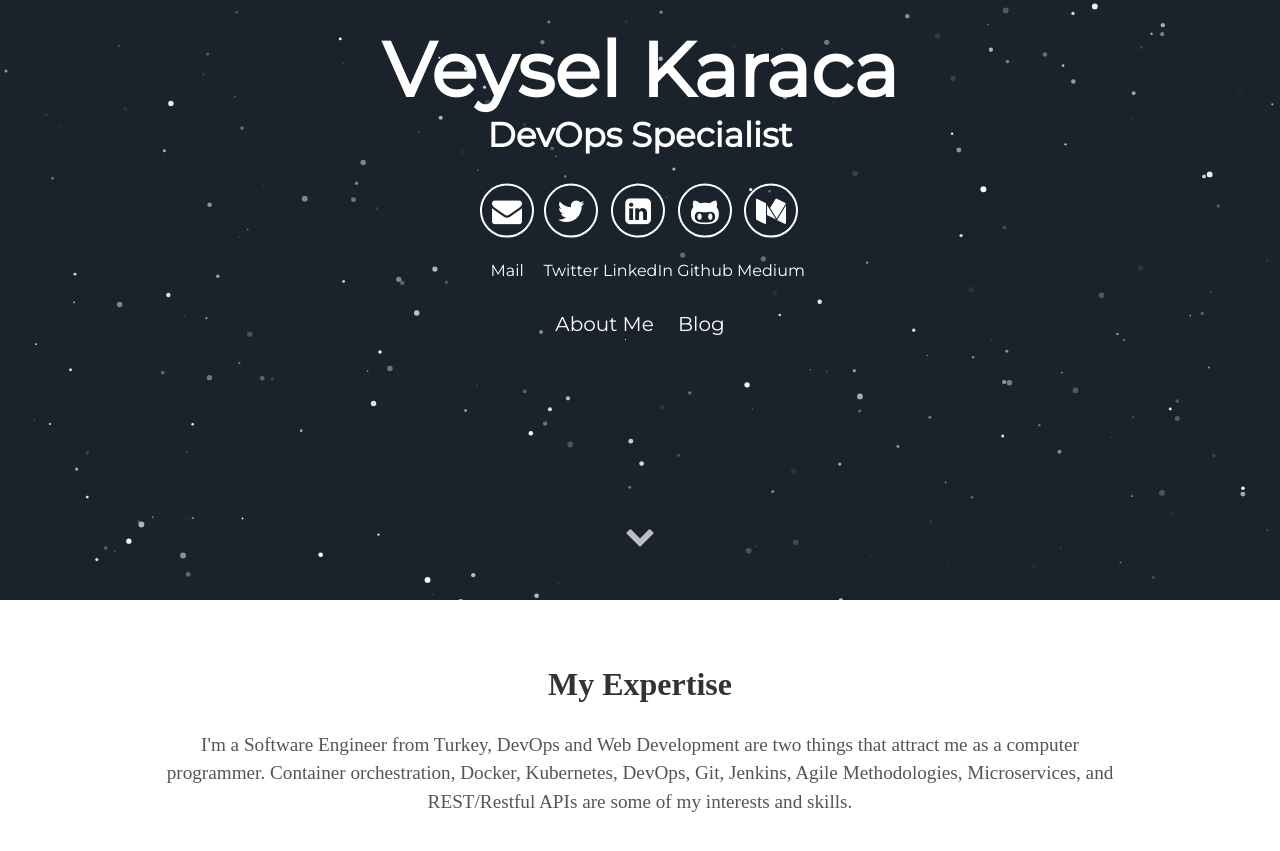
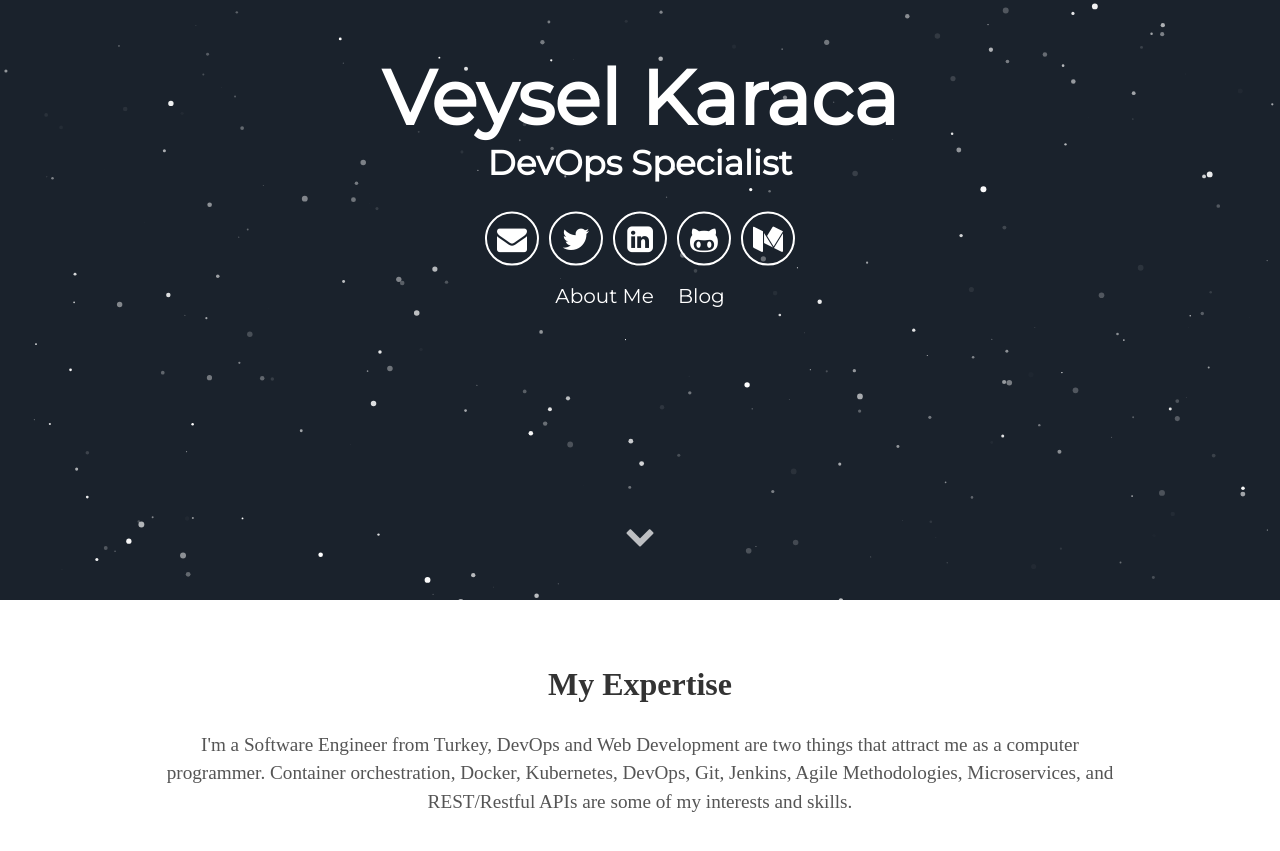
Before and after one commit to veyselkaraca/portfolio, a Jekyll site: the page built from index.html, in a window 1280 px wide and 900 px high, scrolled down 300 px. Shown: the top 851 px of the window. Built offline with Jekyll 4.4.1, drawn with Linux system fonts in a browser that asks for light colours; some web fonts are replaced.

Commit message:
Remove Anchor Text

```diff
--- a/_config.yml
+++ b/_config.yml
@@ -1,5 +1,5 @@
 # Site settings
-title: Veysel Karaca Portfolio
+title: Veysel Karaca DevOps Specialist
 description: I'm a Software Engineer from Turkey, DevOps and Web Development are two things that attract me as a computer programmer.
 # baseurl: "" # the subpath of your site, e.g. /blog
 # url: "localhost:3000" # the base hostname & protocol for your site e.g. http://willianjusten.com.br
--- a/_includes/header.html
+++ b/_includes/header.html
@@ -6,10 +6,10 @@
       </h1>
       <div class="header-icons">
         {% if site.email %}
-        <a aria-label="Send email" href="mailto:{{ site.email }}"><i class="icon fa fa-envelope"></i><div><p style="font-size: medium; color: #FFFFFF;text-decoration: none;">Mail</p></div></a>
+        <a aria-label="Send email" href="mailto:{{ site.email }}"><i class="icon fa fa-envelope"></i></a>
         {% endif %}
         {% if site.twitter_username %}
-        <a aria-label="My Twitter" target="_blank" rel="noopener" href="https://twitter.com/{{ site.twitter_username }}"><i class="icon fa fa-twitter" aria-hidden="true"></i><div><p style="font-size: medium; color: #FFFFFF;text-decoration: none;">Twitter</p></div></a>
+        <a aria-label="My Twitter" target="_blank" rel="noopener" href="https://twitter.com/{{ site.twitter_username }}"><i class="icon fa fa-twitter" aria-hidden="true"></i></a>
         {% endif %}
         {% if site.instagram_username %}
         <a aria-label="My Instagram" target="_blank" rel="noopener" href="https://www.instagram.com/{{ site.instagram_username }}"><i class="icon fa fa-instagram" aria-hidden="true"></i></a>
@@ -18,13 +18,13 @@
         <a aria-label="My Facebook" target="_blank" rel="noopener" href="https://www.facebook.com/{{ site.facebook_username }}"><i class="icon fa fa-facebook" aria-hidden="true"></i></a>
         {% endif %}
         {% if site.linkedin_username %}
-        <a aria-label="My LinkedIn" target="_blank" rel="noopener" href="https://www.linkedin.com/in/{{ site.linkedin_username }}"><i class="icon fa fa-linkedin-square" aria-hidden="true"></i><div><p style="font-size: medium; color: #FFFFFF;text-decoration: none;">LinkedIn</p></div></a>
+        <a aria-label="My LinkedIn" target="_blank" rel="noopener" href="https://www.linkedin.com/in/{{ site.linkedin_username }}"><i class="icon fa fa-linkedin-square" aria-hidden="true"></i></a>
         {% endif %}
         {% if site.github_username %}
-        <a aria-label="My Github" target="_blank" rel="noopener" href="https://github.com/{{ site.github_username }}"><i class="icon fa fa-github-alt" aria-hidden="true"></i><div><p style="font-size: medium; color: #FFFFFF;text-decoration: none;">Github</p></div></a>
+        <a aria-label="My Github" target="_blank" rel="noopener" href="https://github.com/{{ site.github_username }}"><i class="icon fa fa-github-alt" aria-hidden="true"></i></a>
         {% endif %}
         {% if site.medium_username %}
-        <a aria-label="My Medium" target="_blank" rel="noopener" href="https://medium.com/{{ site.medium_username }}"><i class="icon fa fa-medium" aria-hidden="true"></i><div><p style="font-size: medium; color: #FFFFFF;text-decoration: none;">Medium</p></div></a>
+        <a aria-label="My Medium" target="_blank" rel="noopener" href="https://medium.com/{{ site.medium_username }}"><i class="icon fa fa-medium" aria-hidden="true"></i></a>
         {% elsif site.medium_url %}
         <a aria-label="My Medium" target="_blank" rel="noopener" href="https://{{ site.medium_url }}"><i class="icon fa fa-medium" aria-hidden="true"></i></a>
         {% endif %}
```
